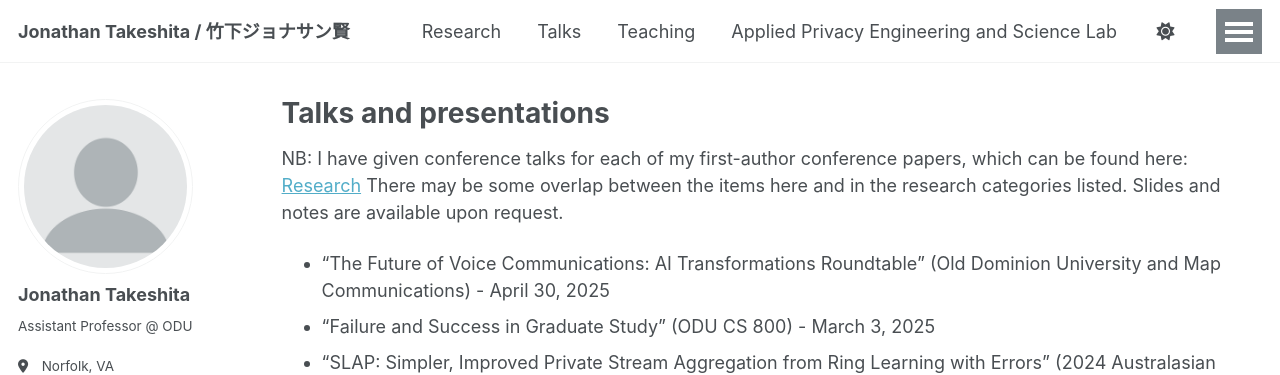
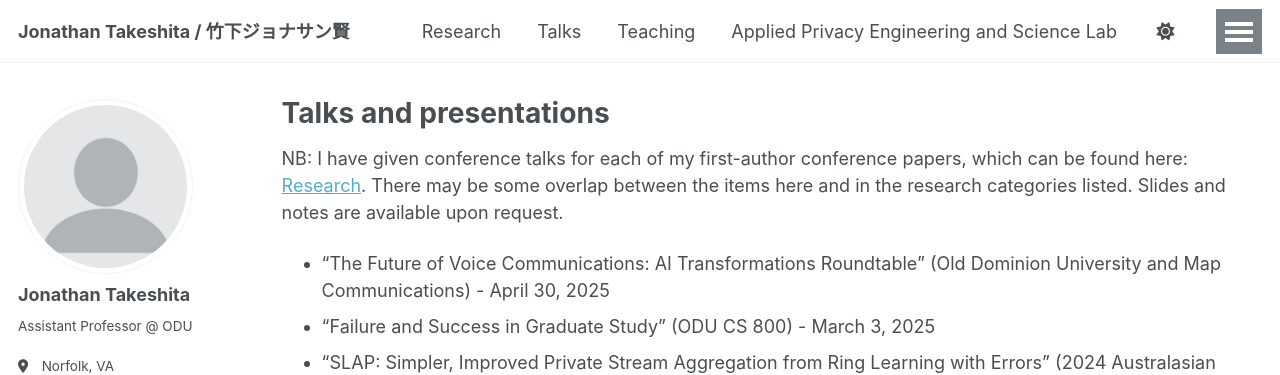
Before and after one commit to jtakeshi/jtakeshi.github.io, a Jekyll site: the page built from _pages/talks.md, in a window 1280 px wide and 1198 px high. Shown: the top 375 px of the window. Built offline with Jekyll 4.4.1, drawn with Linux system fonts in a browser that asks for light colours; some web fonts are replaced; a script that is not in the unit is left out.

```diff
--- a/_pages/talks.md
+++ b/_pages/talks.md
@@ -5,7 +5,7 @@ permalink: /talks/
 author_profile: true
 ---
 
-NB: I have given conference talks for each of my first-author conference papers, which can be found here: [Research](https://jtakeshi.github.io/research/)
+NB: I have given conference talks for each of my first-author conference papers, which can be found here: [Research](https://jtakeshi.github.io/research/).
 There may be some overlap between the items here and in the research categories listed.
 Slides and notes are available upon request.
 * "The Future of Voice Communications: AI Transformations Roundtable" (Old Dominion University and Map Communications) - April 30, 2025
```
